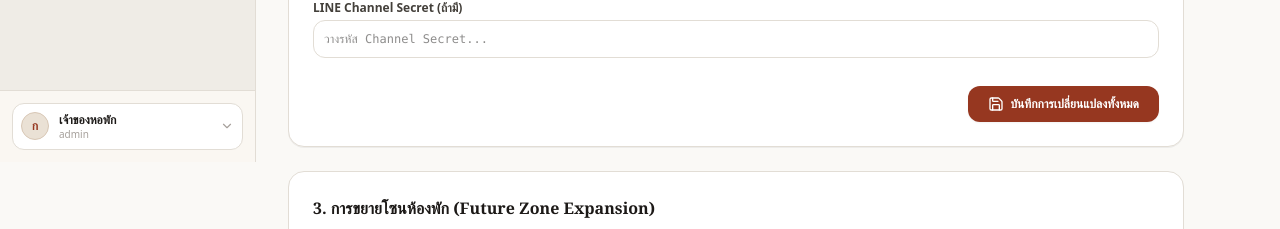
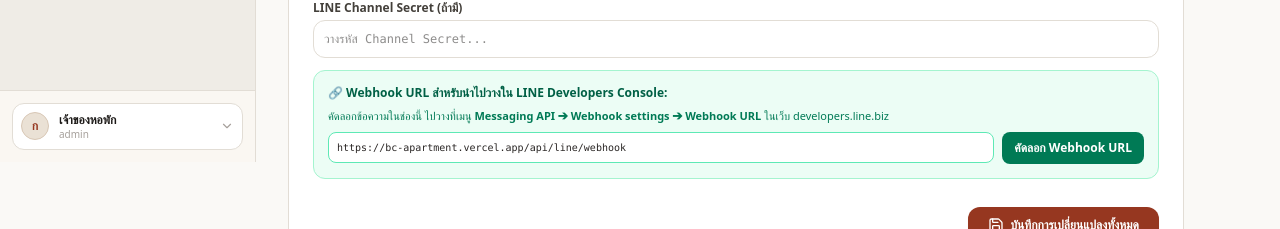
Before and after one commit to wudhboonchan/bc-realestate, a Next.js app: page /settings in a window 1280 px wide. Shown: the part 638-867 px from the top of the page. Built offline with nearby package versions, Linux system fonts and the light colour scheme; no server answers; the database is empty.

Commit message:
Add Webhook URL generator box with token in settings page

```diff
--- a/src/app/settings/page.tsx
+++ b/src/app/settings/page.tsx
@@ -200,6 +200,35 @@ export default function SettingsPage() {
                 className="w-full p-2.5 border border-[#E2DDD5] rounded-xl font-mono text-xs text-stone-900 focus:ring-2 focus:ring-[#963720] outline-none"
               />
             </div>
+
+            {/* Generated Webhook URL for LINE Developers Console */}
+            <div className="p-3.5 bg-emerald-50 border border-emerald-200 rounded-xl space-y-2">
+              <span className="font-bold text-emerald-800 block text-xs">
+                🔗 Webhook URL สำหรับนำไปวางใน LINE Developers Console:
+              </span>
+              <p className="text-[11px] text-emerald-700">
+                คัดลอกข้อความในช่องนี้ ไปวางที่เมนู <b>Messaging API ➔ Webhook settings ➔ Webhook URL</b> ในเว็บ developers.line.biz
+              </p>
+              <div className="flex items-center space-x-2">
+                <input
+                  type="text"
+                  readOnly
+                  value={`https://bc-apartment.vercel.app/api/line/webhook${lineChannelAccessToken ? `?token=${encodeURIComponent(lineChannelAccessToken.trim())}` : ''}`}
+                  className="w-full p-2 bg-white border border-emerald-300 rounded-lg font-mono text-[10px] text-stone-800 outline-none"
+                />
+                <button
+                  type="button"
+                  onClick={() => {
+                    const webhookUrl = `https://bc-apartment.vercel.app/api/line/webhook${lineChannelAccessToken ? `?token=${encodeURIComponent(lineChannelAccessToken.trim())}` : ''}`;
+                    navigator.clipboard.writeText(webhookUrl);
+                    alert('คัดลอก Webhook URL เรียบร้อยแล้ว! นำไปวางที่ LINE Developers Console ➔ Webhook URL ได้เลยครับ');
+                  }}
+                  className="px-3 py-2 bg-emerald-700 hover:bg-emerald-800 text-white rounded-lg font-bold text-xs shrink-0 cursor-pointer"
+                >
+                  คัดลอก Webhook URL
+                </button>
+              </div>
+            </div>
           </div>
         </div>
 
```
